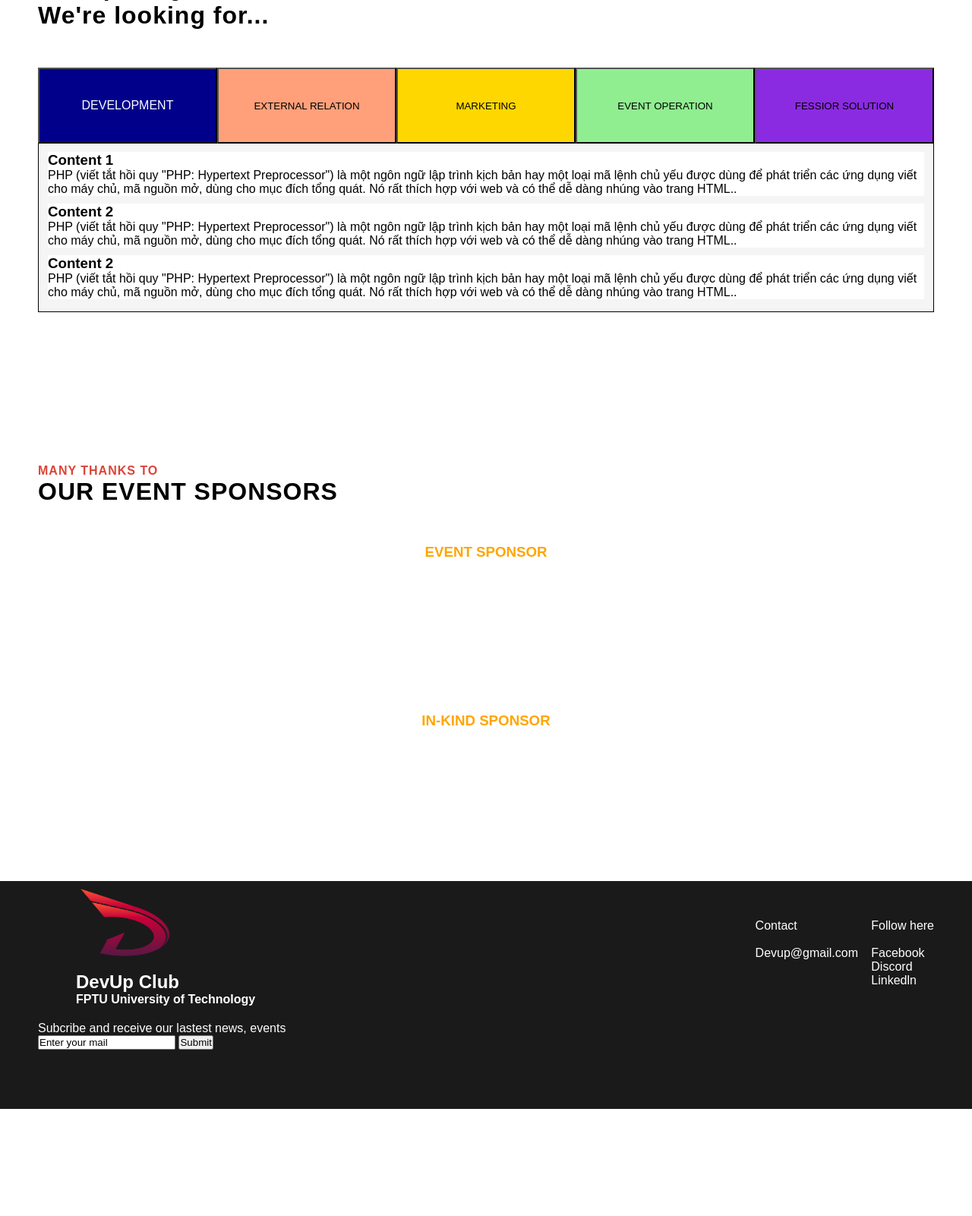
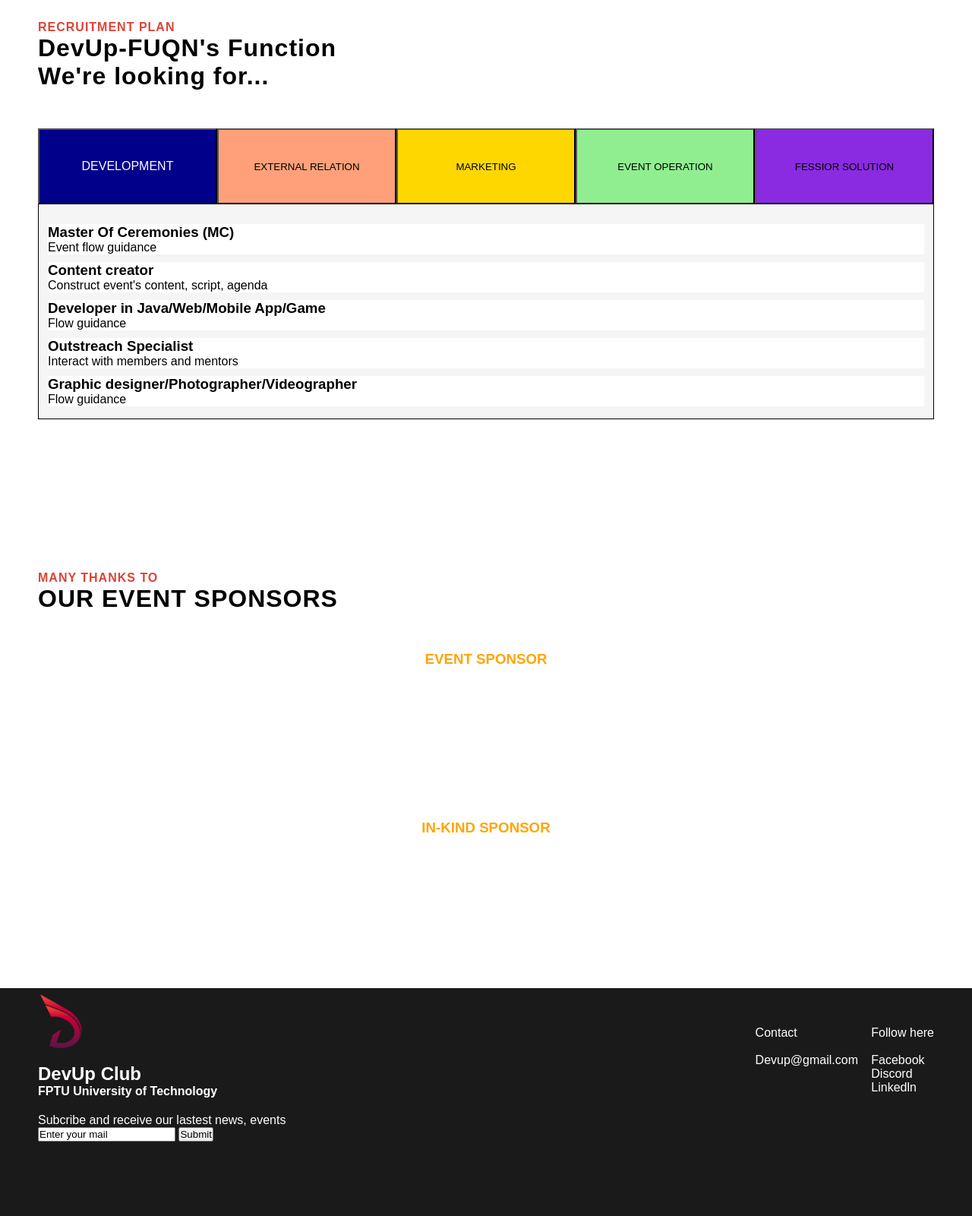
Before and after one commit to devupclub123/DevupWebsite, a PHP site: page / in a window 1280 px wide. Shown: the part 1881-3482 px from the top of the page at 76% size. Before the commit the page ends 3341 px from the top, so only its background shows below. Run offline with PHP 8.4, Linux system fonts and the light colour scheme.

Commit message:
update 2/1/2023

```diff
--- a/index.html
+++ b/index.html
@@ -16,7 +16,14 @@
     <body>
         <div id = "main">
             <div id = "header">
-                <h2 class="site-title"><a href="" rel="home"> DEVUP CLUB</a></h2>
+                <div class="header__imgname">
+                    <img style="height: 60px; object-fit: cover; margin-right: 8px;" src="./Picture/logo2.png" alt="">
+                    <h2 class="header_title" style=" font-weight: 330;">DevUp Club
+                    <span>
+                        <h4 style=" font-weight: 330; font-size: small;">FPTU University of Technology</h4>
+                    </span>
+                    </h2>
+                    </div>
                 <ul class="header-menu">
                     <li> <a href="">Home</a> </li>
                     <li> <a href="./recruitment.html">Recruitment</a> </li>
@@ -113,31 +120,24 @@
     <div id="Development" class="tabcontent">
         <div class="Development-content">
             <div class="Development-content1">
-                <h3>Content 1</h3>
-                <p>
-                    PHP (viết tắt hồi quy "PHP: Hypertext Preprocessor") là một ngôn ngữ lập
-                    trình kịch bản hay một loại mã lệnh chủ yếu được dùng để phát triển các ứng
-                    dụng viết cho máy chủ, mã nguồn mở, dùng cho mục đích tổng quát. Nó rất
-                    thích hợp với web và có thể dễ dàng nhúng vào trang HTML..
-                </p>
+                <h3>Master Of Ceremonies (MC)</h3>
+                <p>Event flow guidance </p>
             </div>
             <div class="Development-content2">
-                <h3>Content 2</h3>
-                <p>
-                    PHP (viết tắt hồi quy "PHP: Hypertext Preprocessor") là một ngôn ngữ lập
-                    trình kịch bản hay một loại mã lệnh chủ yếu được dùng để phát triển các ứng
-                    dụng viết cho máy chủ, mã nguồn mở, dùng cho mục đích tổng quát. Nó rất
-                    thích hợp với web và có thể dễ dàng nhúng vào trang HTML..
-                </p>
+                <h3>Content creator</h3>
+                <p>Construct event's content, script, agenda</p>
             </div>
             <div class="Development-content3">
-                <h3>Content 2</h3>
-                <p>
-                    PHP (viết tắt hồi quy "PHP: Hypertext Preprocessor") là một ngôn ngữ lập
-                    trình kịch bản hay một loại mã lệnh chủ yếu được dùng để phát triển các ứng
-                    dụng viết cho máy chủ, mã nguồn mở, dùng cho mục đích tổng quát. Nó rất
-                    thích hợp với web và có thể dễ dàng nhúng vào trang HTML..
-                </p>
+                <h3>Developer in Java/Web/Mobile App/Game</h3>
+                <p>Flow guidance</p>
+            </div>
+            <div class="Development-content3">
+                <h3>Outstreach Specialist</h3>
+                <p>Interact with members and mentors</p>
+            </div>
+            <div class="Development-content3">
+                <h3>Graphic designer/Photographer/Videographer</h3>
+                <p>Flow guidance</p>
             </div>
         </div>
     </div>
--- a/style.css
+++ b/style.css
@@ -29,10 +29,21 @@ html {
     background-color: rgb(0, 0, 0);
     position: fixed;
     width: 100%;
-    height: 50px;
+    height: 80px;
     z-index: 3;
+    top: 0px;
 }
-
+#header .header__imgname{
+    display: flex;
+    margin-left: 50px;
+    padding: 0px 190px 0px 0px;
+    color: white;
+    font-family: 'Montserrat', sans-serif;
+    font-weight: 200;
+}
+#header .header_title{
+    margin-top: 10px;
+}
 #header li {
     display: inline-block;
 }
@@ -57,8 +68,8 @@ html {
     height: 570px;
     position: relative;
     padding: 50px 0px 0px 0px;
-    margin: 0px 0px 20px 0px;
-    background: url('./Picture/back.jpg') no-repeat top center / cover;
+    margin: 80px 0px 20px 0px;
+    background: url('./Picture/back.jpg') no-repeat top center / cover ;
 }
 
 #banner .banner-content {
@@ -253,6 +264,9 @@ html {
     margin-top: 15px;
     color: black;
  }
+ #Event .Event-YouthCode:hover ,#Event .Event-website:hover,#Event .Event-LearningSeries:hover {
+    width: 45%;
+ }
 /*============================================================*/
 /* định dạng thẻ div chưa các button tab */
 #function{
@@ -337,7 +351,6 @@ html {
     color: white;
 
 }
-
 /* định dạng nội dung hiển thị */
 #function .tabcontent {
     display: none;
@@ -358,7 +371,7 @@ html {
     margin-top: 5px;
  }
 
- #marketing-content .marketing-content1, .marketing-content2,.marketing-content3{
+.marketing-content1, .marketing-content2,.marketing-content3{
     background-color:rgb(255, 255, 255);
     margin-bottom: 10px;
     margin-top: 5px;
@@ -373,6 +386,10 @@ html {
     margin-bottom: 10px;
     margin-top: 5px;
  }
+ #Development .Development-content1 ,.externalRelation-content1 ,.marketing-content1,.eventOperation-content,
+.fessiorSolution-content{
+    margin-top: 20px;
+}
 /*============================================================*/
 /* Sponsors */
 #Sponsors{
@@ -424,16 +441,15 @@ html {
 }
 #Logo-Slogan {
  position: absolute;
- margin-left: 100px;
+ margin-left: 50px;
  padding-right: 400px;
  font-size: 16px;
 }
 #Logo-Slogan .Logo-img{
-    width: 30%;
-    height: 100px;
+    width: 60px;
+    height: 80px;
 }
 #mail-input {
-    margin-left: -50px;
     margin-top: 20px;
 }
 #mail-input .subcribe-mail{
```
